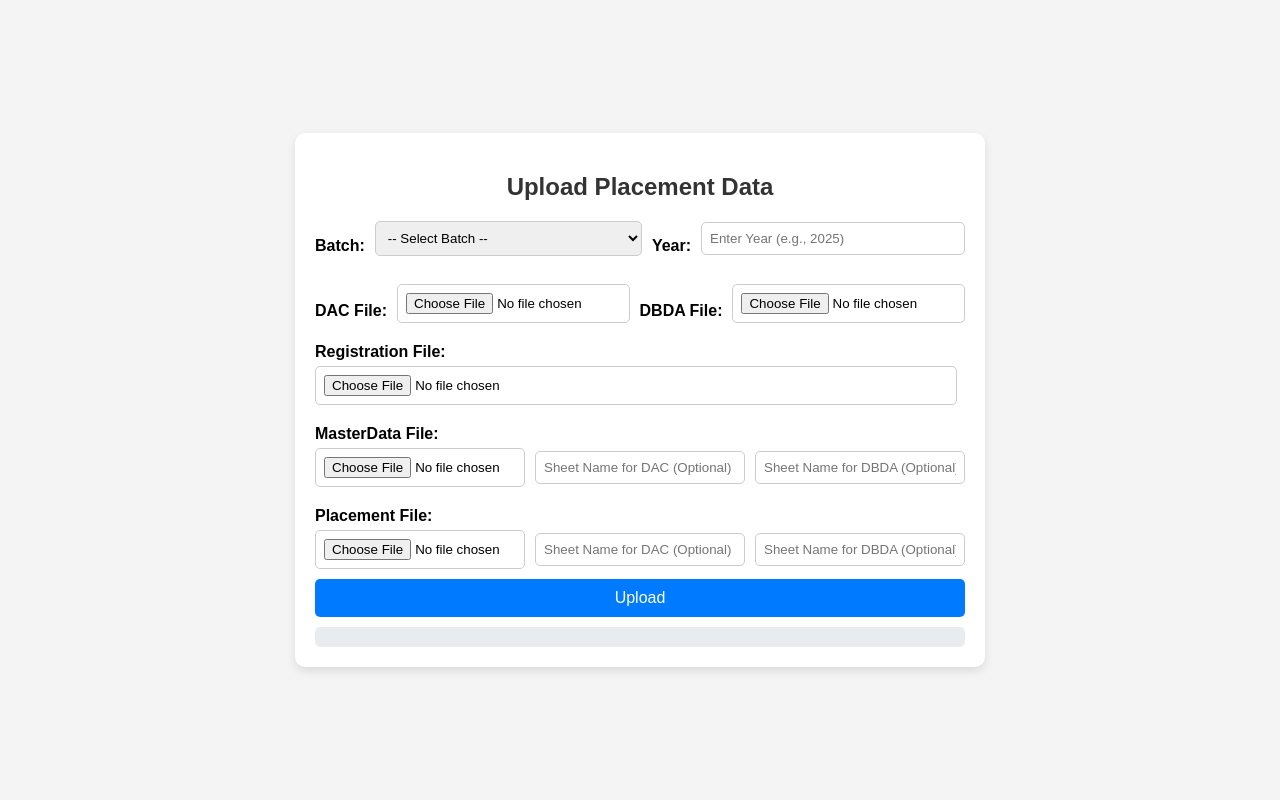
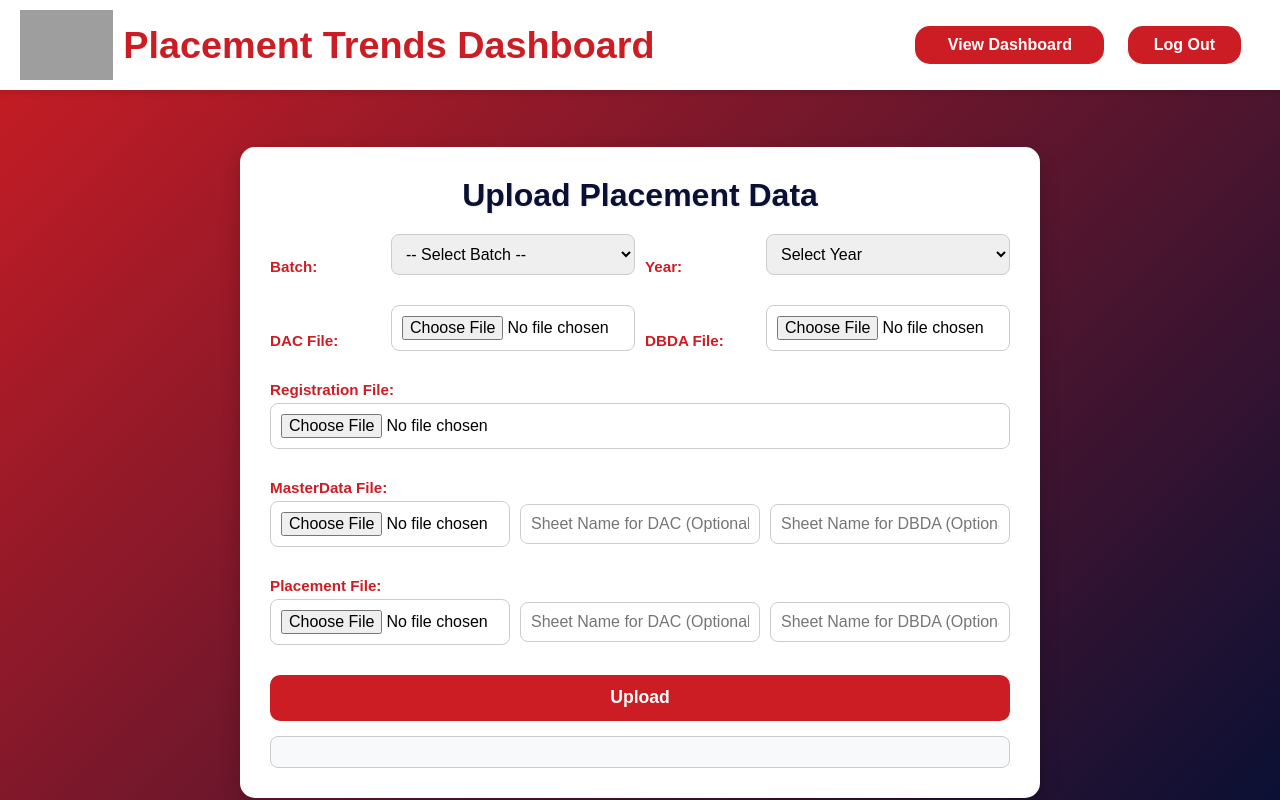
Before and after one commit to Gauravraut007/repoforproject6, a Flask app: page / in a window 1280 px wide. Run offline with Flask 3, Linux system fonts and the light colour scheme; the visitor is signed in with stand-in values (Sample User, id 1); grey boxes are pictures that could not be loaded.

Commit message:
Update upload.html

```diff
--- a/templates/upload.html
+++ b/templates/upload.html
@@ -5,107 +5,243 @@
     <meta name="viewport" content="width=device-width, initial-scale=1.0">
     <title>Upload Placement Data</title>
     <style>
+        /* General Reset */
+        * {
+            margin: 0;
+            padding: 0;
+            box-sizing: border-box;
+        }
+
         body {
-            font-family: Arial, sans-serif;
-            background-color: #f4f4f4;
+            font-family: 'Arial', sans-serif;
+            background: linear-gradient(135deg, #cc1d24, #0a1034); /* Primary Colors as Gradient */
             display: flex;
-            justify-content: center;
             align-items: center;
             height: 100vh;
             margin: 0;
+            flex-direction: column;
+        }
+
+        header {
+            display: flex;
+            align-items: center;
+            justify-content: space-between;
+            width: 100%;
+            padding: 10px 20px;
+            background-color: white;
+            box-shadow: 0 4px 6px rgba(0, 0, 0, 0.1);
+        }
+
+        header img {
+            height: 70px; /* Adjust the size of the logo */
         }
 
         .container {
             background: white;
-            padding: 20px;
-            border-radius: 10px;
-            box-shadow: 0px 4px 10px rgba(0, 0, 0, 0.1);
-            width: 650px;
+            padding: 30px;
+            border-radius: 15px;
+            box-shadow: 0 8px 20px rgba(0, 0, 0, 0.2);
+            width: 800px;
+            animation: fadeIn 0.5s ease-in-out;
+            margin-top: 1.5cm;
         }
 
         h2 {
             text-align: center;
-            color: #333;
+            color: #0a1034; /* Dark Blue for heading */
+            font-size: 2rem;
+            margin-bottom: 20px;
+            text-shadow: 1px 1px 2px rgba(0, 0, 0, 0.1);
         }
 
         label {
             font-weight: bold;
+            color: #cc1d24; /* Red for labels */
             display: block;
-            margin: 10px 0 5px;
+            margin: 15px 0 5px;
+            font-size: 0.95rem;
         }
 
-        .file-group {
-            display: flex;
-            gap: 10px;
+        input, select {
+            width: 100%;
+            padding: 10px;
+            margin-bottom: 15px;
+            border: 1px solid #ccc;
+            border-radius: 8px;
+            font-size: 1rem;
+            outline: none;
+            transition: border-color 0.3s;
         }
 
-        .file-group input[type="file"] {
-            flex: 1;
-        }
-
-        .sheet-names {
-            display: flex;
-            flex-direction: column;
-            margin-bottom: 10px;
-        }
-        input {
-            width: 96%;
-            padding: 8px;
-            margin-bottom: 10px;
-            border: 1px solid #ccc;
-            border-radius: 5px;
-        }
-
-        select {
-            width: 100%;
-            padding: 8px;
-            margin-bottom: 10px;
-            border: 1px solid #ccc;
-            border-radius: 5px;
+        input:focus, select:focus {
+            border-color: #cc1d24; /* Red border on focus */
+            box-shadow: 0 0 5px rgba(204, 29, 36, 0.5); /* Red glow on focus */
         }
 
         button {
             width: 100%;
-            padding: 10px;
-            background-color: #007bff;
-            color: white;
+            padding: 0.8rem;
+            font-size: 1.1rem;
+            font-weight: 600;
+            background-color: #cc1d24; /* Updated to primary color */
+            color: #ffffff;
             border: none;
-            border-radius: 5px;
-            font-size: 16px;
+            border-radius: 10px;
             cursor: pointer;
+            transition: background-color 0.3s ease, transform 0.2s ease;
         }
 
         button:hover {
-            background-color: #0056b3;
+            background: #b11b21; /* Reverse Gradient on Hover */
+            transform: translateY(-2px);
+            box-shadow: 0 6px 15px rgba(0, 0, 0, 0.3);
+        }
+
+        button:active {
+            transform: translateY(1px);
+            box-shadow: 0 2px 8px rgba(0, 0, 0, 0.2);
         }
 
         #response {
-            margin-top: 10px;
-            padding: 10px;
-            background: #e9ecef;
-            border-radius: 5px;
-            font-size: 14px;
+            margin-top: 15px;
+            padding: 15px;
+            background: #f8f9fa;
+            border: 1px solid #ccc;
+            border-radius: 8px;
+            font-size: 0.9rem;
             word-wrap: break-word;
         }
+
         .inline-form {
             display: flex;
             align-items: center;
-            gap: 10px; /* Adjust spacing between elements */
+            gap: 10px;
+            margin-bottom: 15px;
         }
 
         .inline-form label {
-            white-space: nowrap; /* Prevents label from wrapping */
+            flex: 1;
+            font-weight: bold;
+            color: #cc1d24; /* Red for labels in inline form */
         }
+
+        .inline-form input, .inline-form select {
+            flex: 2;
+        }
+
+        @keyframes fadeIn {
+            from {
+                opacity: 0;
+                transform: translateY(-20px);
+            }
+            to {
+                opacity: 1;
+                transform: translateY(0);
+            }
+        }
+
+        @media (max-width: 768px) {
+            .container {
+                width: 90%;
+            }
+
+            h2 {
+                font-size: 1.8rem;
+            }
+
+            .inline-form {
+                flex-direction: column;
+                align-items: stretch;
+            }
+        }
+
+        /* Loading Spinner */
+        .loader {
+            border: 4px solid #f3f3f3;
+            border-top: 4px solid #cc1d24;
+            border-radius: 50%;
+            width: 30px;
+            height: 30px;
+            animation: spin 2s linear infinite;
+            display: none; /* Initially hidden */
+            margin: 10px auto;
+        }
+
+        @keyframes spin {
+            0% { transform: rotate(0deg); }
+            100% { transform: rotate(360deg); }
+        }
+
+        #logoutButton {
+            background: #cc1d24; /* Red color */
+            color: white;
+            width: 3cm;
+            padding: 10px 15px;
+            margin-right: 0.5cm;
+            border: none;
+            border-radius: 15px;
+            font-size: 1rem;
+            font-weight: bold;
+            cursor: pointer;
+            margin-left: auto; /* Pushes the button to the right */
+            display: inline-block;
+            transition: background 0.3s ease;
+        }
+
+        #logoutButton:hover {
+            background: #0a1034; /* Dark blue on hover */
+            box-shadow: 0 4px 10px rgba(0, 0, 0, 0.2);
+        }
+
+        #logoutButton:active {
+            transform: translateY(2px); /* Button presses down on click */
+        }
+
+        #dashboardButton {
+            background: #cc1d24; /* Dark blue color */
+            color: white;
+            width: 5cm;
+            margin-right:0.5cm;
+            padding: 10px 15px;
+            border: none;
+            border-radius: 15px;
+            font-size: 1rem;
+            font-weight: bold;
+            cursor: pointer;
+            margin-left: 0.5cm;
+            transition: background 0.3s ease;
+        }
+
+        #dashboardButton:hover {
+            background: #0a1034; /* Red on hover */
+            box-shadow: 0 4px 10px rgba(0, 0, 0, 0.2);
+        }
+
+        #dashboardButton:active {
+            transform: translateY(2px); /* Button presses down on click */
+        }
+
     </style>
 </head>
 <body>
+    <header style="display: flex; justify-content: space-between; align-items: center; width: 100%;">
+        <div style="display: flex; align-items: center;">
+            <img src="static/images/smlogo.png" alt="App Logo" style="margin-right: 10px;">
+            <h1 style="color: #cc1d24; font-size: 1cm">Placement Trends Dashboard</h1>
+        </div>
+        <div class="header-buttons">
+            <button onclick="redirectToDashboard()" id="dashboardButton">View Dashboard</button>
+            <button onclick="logOut()" id="logoutButton">Log Out</button>
+        </div>
+    </header>
+
 
     <div class="container">
         <h2>Upload Placement Data</h2>
         <form id="uploadForm" enctype="multipart/form-data" method="POST">
 
             <div class="inline-form">
-                <label for="batch_month">Batch: </label>
+                <label for="batch_month">Batch:</label>
                 <select id="batch_month" name="batch_month" required>
                     <option value="">-- Select Batch --</option>
                     <option value="Sept">September</option>
@@ -113,10 +249,17 @@
                 </select>
 
                 <label for="batch_year">Year:</label>
-                <input type="text" id="batch_year" name="batch_year" required pattern="\d{4}" placeholder="Enter Year (e.g., 2025)">
+                <select id="batch_year" name="batch_year" required>
+                    <option value="">Select Year</option>
+                    <option value="2021">2021</option>
+                    <option value="2022">2022</option>
+                    <option value="2023">2023</option>
+                    <option value="2024">2024</option>
+                    <option value="2025">2025</option>
+                </select>
+
             </div>
 
-            <br>
             <div class="inline-form">
                 <label for="DAC">DAC File:</label>
                 <input type="file" id="DAC" name="DAC" accept=".csv, .xlsx, .xls" required>
@@ -124,6 +267,7 @@
                 <label for="DBDA">DBDA File:</label>
                 <input type="file" id="DBDA" name="DBDA" accept=".csv, .xlsx, .xls" required>
             </div>
+
             <label for="Registration">Registration File:</label>
             <input type="file" id="Registration" name="Registration" accept=".csv, .xlsx, .xls" required>
 
@@ -134,12 +278,11 @@
                 <input type="text" id="MasterData_DBDA" name="MasterData_DBDA" placeholder="Sheet Name for DBDA (Optional)">
             </div>
 
-
             <label for="Placement">Placement File:</label>
             <div class="inline-form">
-            <input type="file" id="Placement" name="Placement" accept=".csv, .xlsx, .xls" required>
-            <input type="text" id="Placement_DAC" name="Placement_DAC" placeholder="Sheet Name for DAC (Optional)">
-            <input type="text" id="Placement_DBDA" name="Placement_DBDA" placeholder="Sheet Name for DBDA (Optional)">
+                <input type="file" id="Placement" name="Placement" accept=".csv, .xlsx, .xls" required>
+                <input type="text" id="Placement_DAC" name="Placement_DAC" placeholder="Sheet Name for DAC (Optional)">
+                <input type="text" id="Placement_DBDA" name="Placement_DBDA" placeholder="Sheet Name for DBDA (Optional)">
             </div>
 
             <button type="button" onclick="uploadFiles()">Upload</button>
@@ -168,6 +311,15 @@
             })
             .catch(error => console.error("Error:", error));
         }
+        function logOut() {
+            // This is where you will handle the logout functionality (e.g., redirect or clear session)
+            alert("Logging out...");  // Replace this with actual log-out code
+            window.location.href = "/logout"; // Example: Redirect to logout page
+        }
+        function redirectToDashboard() {
+            // Redirect to Power BI Dashboard
+            window.location.href = "https://app.powerbi.com"; // Replace with actual Power BI dashboard URL
+        }
     </script>
 
 </body>
```
